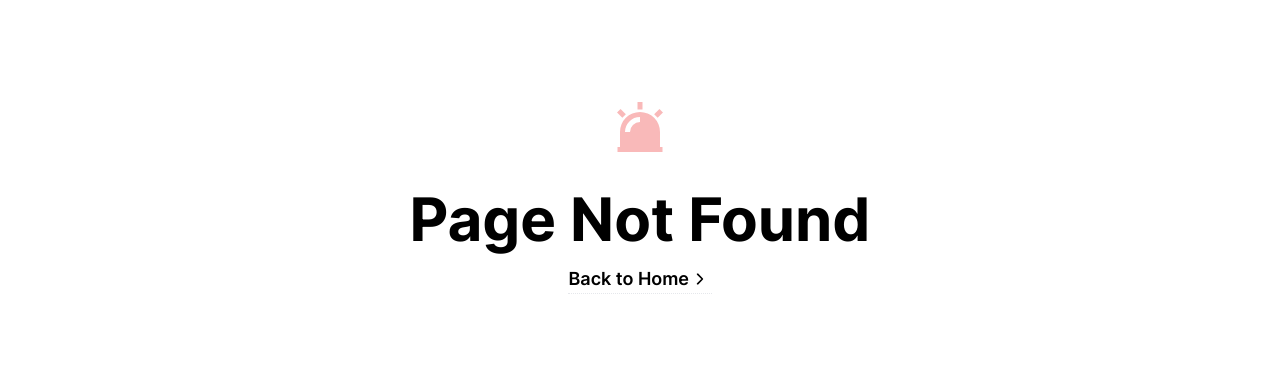
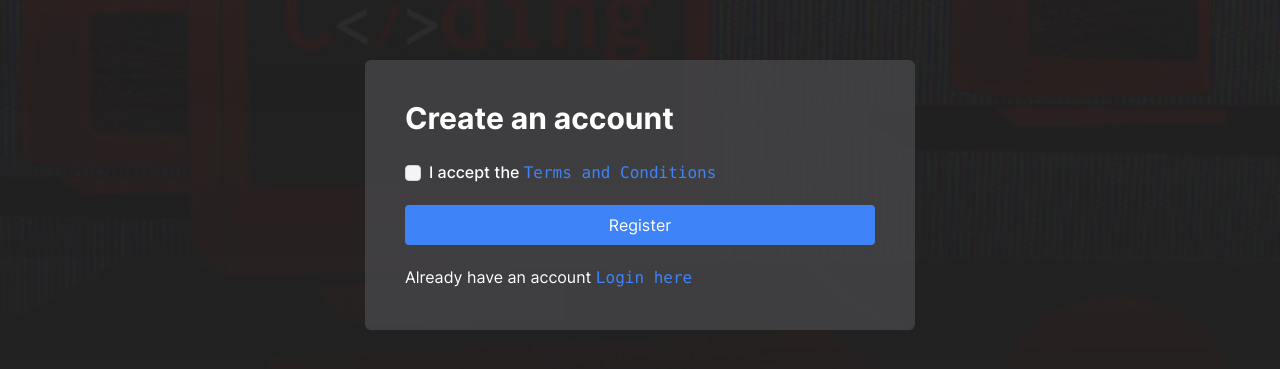
Before and after one commit to Superriot/coding.global-web, a Next.js app: page /register in a window 1280 px wide. Before the commit this address had no page. Shown: the part 205-574 px from the top of the page. Built offline with nearby package versions, Linux system fonts and the light colour scheme.

Commit message:
fix: fix git error

```diff
--- /dev/null
+++ b/src/pages/register.tsx
@@ -0,0 +1,105 @@
+// import axios from 'axios';
+import Link from 'next/link';
+
+// import React, { useState } from 'react';
+// import Input from '@/components/auth/Input';
+import Layout from '@/components/layout/Layout';
+import Seo from '@/components/Seo';
+
+export default function Register() {
+  // const [email, setEmail] = useState('');
+  // const [password, setPassword] = useState('');
+  // const [confirmPassword, setConfirmedPassword] = useState('');
+
+  // const onClickHandler = () => {
+  //   const data = axios
+  //     .post('/newUser', {
+  //       email,
+  //       password,
+  //       confirmPassword,
+  //     })
+  //     .then(function (response) {
+  //       // console.log(response);
+  //     })
+  //     .catch(function (error) {
+  //       // console.log(error);
+  //     });
+  // };
+
+  // console.log(email);
+  // console.log(password);
+  // console.log(confirmPassword);
+
+  return (
+    <Layout>
+      <div
+        className={`my-5 flex h-screen items-center justify-center text-white md:my-0  `}
+      >
+        <div className='w-96 md:w-[600px]'>
+          <Seo templateTitle='Rules' description='Discord Server Rules' />
+          <main>
+            <section className='layout my-10 rounded-md bg-dark-light bg-opacity-80 p-10 '>
+              <div>
+                <h2>Create an account</h2>
+              </div>
+              <form>
+                {/* <Input
+                  name='Email'
+                  type='email'
+                  value={email}
+                  onChange={setEmail}
+                />
+                <Input
+                  name='Password'
+                  type='password'
+                  value={password}
+                  onChange={setPassword}
+                />
+                <Input
+                  name='Confirm password'
+                  type='password'
+                  value={confirmPassword}
+                  onChange={setConfirmedPassword}
+                /> */}
+
+                <div className='mb-4 mt-5 flex items-center'>
+                  <input
+                    id='default-checkbox'
+                    type='checkbox'
+                    className='mt-1 h-4 w-4 rounded border-gray-300 bg-gray-100  dark:border-gray-600 dark:bg-gray-700 dark:ring-offset-gray-800 '
+                  />
+                  <label
+                    htmlFor='default-checkbox'
+                    className='ml-2 text-base font-medium text-white dark:text-gray-300'
+                  >
+                    <div className='mt-1'>
+                      I accept the{' '}
+                      <code className='text-blue-500 hover:text-blue-700'>
+                        <Link href='/rules'>Terms and Conditions</Link>
+                      </code>
+                    </div>
+                  </label>
+                </div>
+                <button
+                  type='submit'
+                  className='mt-1 w-full rounded bg-blue-500 py-2 text-center text-white hover:bg-blue-900'
+                  // onClick={onClickHandler}
+                >
+                  Register
+                </button>
+              </form>
+              <div className='mt-5'>
+                <p>
+                  Already have an account{' '}
+                  <code className='text-blue-500 hover:text-blue-700'>
+                    <Link href='/auth/login'>Login here</Link>
+                  </code>
+                </p>
+              </div>
+            </section>
+          </main>
+        </div>
+      </div>
+    </Layout>
+  );
+}
```
